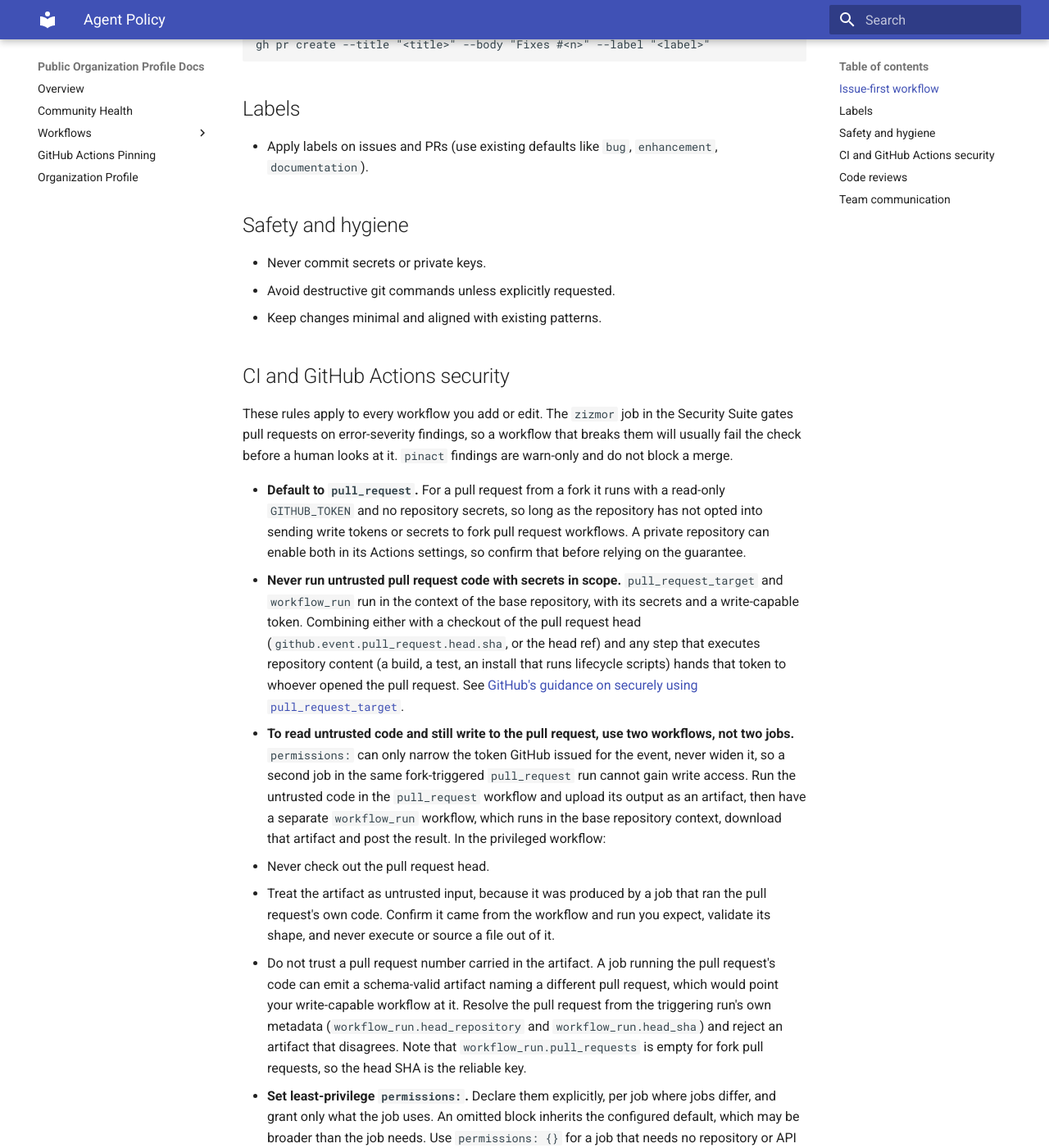
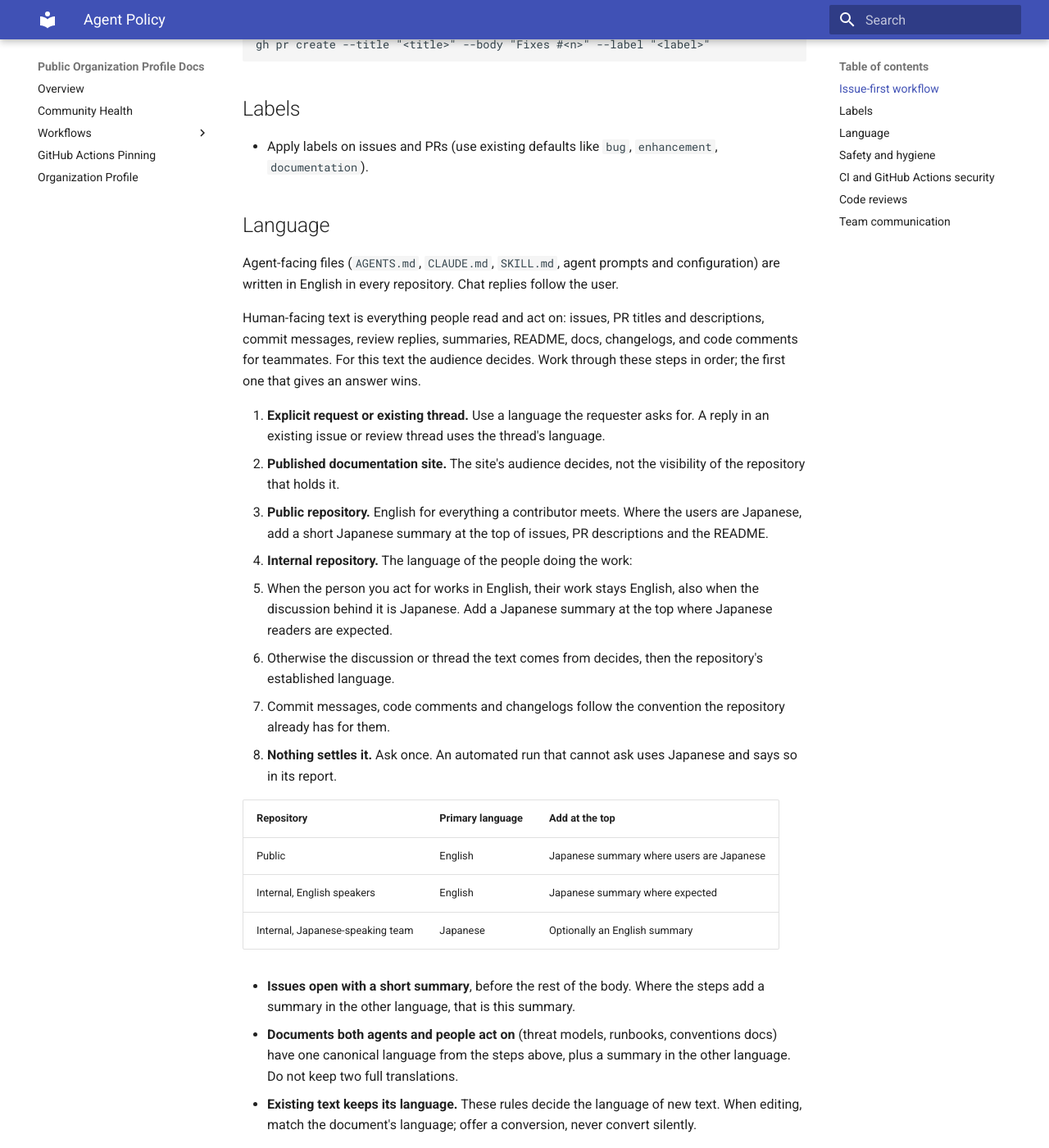
Before and after one commit to geolonia/.github, an MkDocs documentation site: the page built from docs/agent-policy.md, in a window 1280 px wide and 1400 px high, scrolled down 712 px. Shown: the whole window at 82% size. Built offline with MkDocs 1.6.1 and Material for MkDocs 9.7.7, drawn with Linux system fonts in a browser that asks for light colours; some of the changed text lies outside the part shown.

Commit message:
docs(agent-policy): add the language rule for human-facing text
Agents pick the language of issues, PR text, commit messages, review
replies and docs by audience, through five ordered steps. Agent-facing
files stay English, issues open with a summary, shared documents keep one
canonical language, and existing text keeps its language. Mirrors the
english-agent-files skill in geolonia/skills.

Signed-off-by: Daniel Kastl <daniel.kastl@gmail.com>

```diff
--- a/docs/agent-policy.md
+++ b/docs/agent-policy.md
@@ -32,6 +32,54 @@ gh pr create --title "<title>" --body "Fixes #<n>" --label "<label>"
 
 - Apply labels on issues and PRs (use existing defaults like `bug`,
   `enhancement`, `documentation`).
+
+## Language
+
+Agent-facing files (`AGENTS.md`, `CLAUDE.md`, `SKILL.md`, agent prompts and
+configuration) are written in English in every repository. Chat replies follow
+the user.
+
+Human-facing text is everything people read and act on: issues, PR titles and
+descriptions, commit messages, review replies, summaries, README, docs,
+changelogs, and code comments for teammates. For this text the audience decides.
+Work through these steps in order; the first one that gives an answer wins.
+
+1. **Explicit request or existing thread.** Use a language the requester asks
+   for. A reply in an existing issue or review thread uses the thread's
+   language.
+2. **Published documentation site.** The site's audience decides, not the
+   visibility of the repository that holds it.
+3. **Public repository.** English for everything a contributor meets. Where the
+   users are Japanese, add a short Japanese summary at the top of issues, PR
+   descriptions and the README.
+4. **Internal repository.** The language of the people doing the work:
+   - When the person you act for works in English, their work stays English,
+     also when the discussion behind it is Japanese. Add a Japanese summary at
+     the top where Japanese readers are expected.
+   - Otherwise the discussion or thread the text comes from decides, then the
+     repository's established language.
+   - Commit messages, code comments and changelogs follow the convention the
+     repository already has for them.
+5. **Nothing settles it.** Ask once. An automated run that cannot ask uses
+   Japanese and says so in its report.
+
+| Repository | Primary language | Add at the top |
+| --- | --- | --- |
+| Public | English | Japanese summary where users are Japanese |
+| Internal, English speakers | English | Japanese summary where expected |
+| Internal, Japanese-speaking team | Japanese | Optionally an English summary |
+
+- **Issues open with a short summary**, before the rest of the body. Where the
+  steps add a summary in the other language, that is this summary.
+- **Documents both agents and people act on** (threat models, runbooks,
+  conventions docs) have one canonical language from the steps above, plus a
+  summary in the other language. Do not keep two full translations.
+- **Existing text keeps its language.** These rules decide the language of new
+  text. When editing, match the document's language; offer a conversion, never
+  convert silently.
+
+The [`english-agent-files` skill](https://github.com/geolonia/skills/blob/main/skills/english-agent-files/SKILL.md)
+in `geolonia/skills` is the detailed version of this rule.
 
 ## Safety and hygiene
 
```
